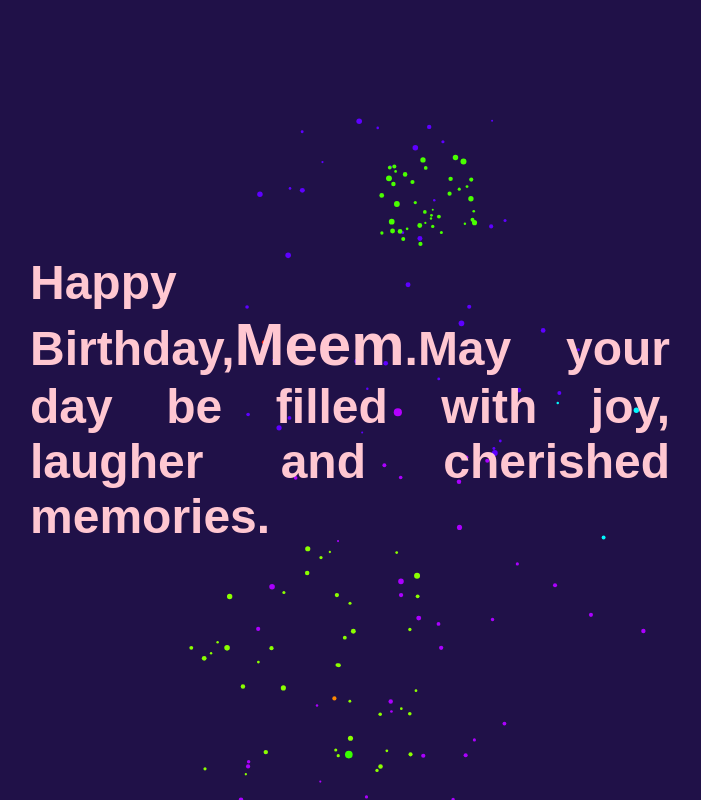
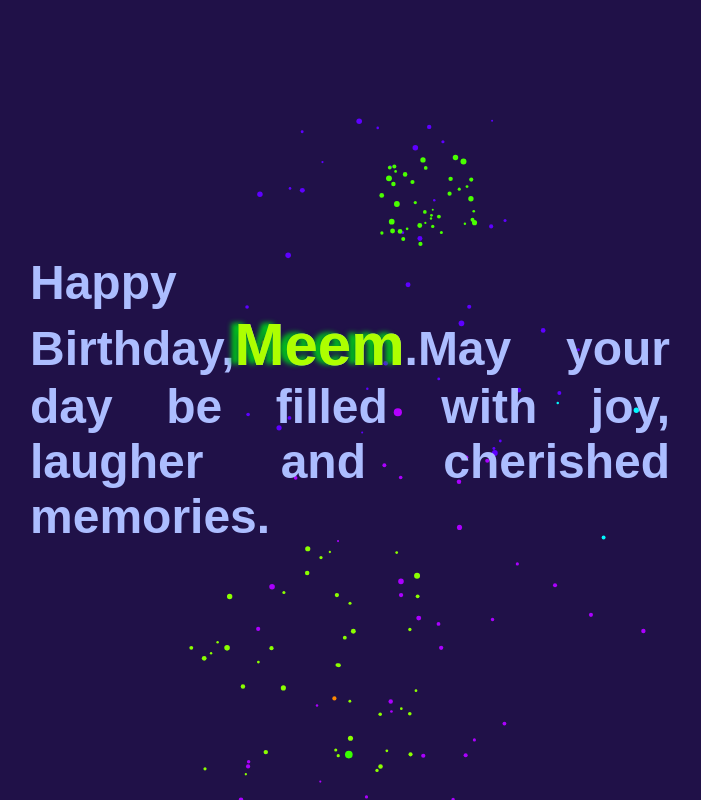
Before and after one commit to Tasnimuls/mbwn, a plain HTML site: page index.html in a window 1280 px wide. Both pictures are taken after a click on the button "এখানে ক্লিক করো". Shown: the whole page, without its empty margins (290-991 px from the left). Drawn offline with Linux system fonts and the light colour scheme.

Commit message:
Update styles.css

```diff
--- a/styles.css
+++ b/styles.css
@@ -65,13 +65,14 @@
 h1 {
   font-size: 3em;
   /*background: -webkit-linear-gradient(red,orange,yellow,green,blue,indigo,violet);*/
-  background-color: rgb(255, 199, 209);
+  background-color: rgb(172, 189, 255);
   -webkit-background-clip: text;
   -webkit-text-fill-color: transparent;
 }
 strong {
   font-size: 60px;
-  color: pink;
+  -webkit-text-fill-color: #adff00;
+  text-shadow: -7px -1px 5px #00bd1e;
 }
 
 @keyframes fadeIn {
```
